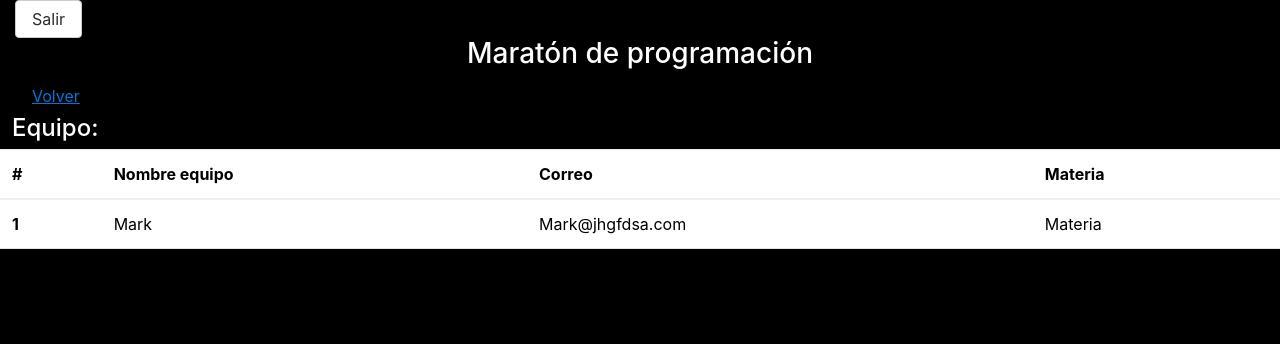
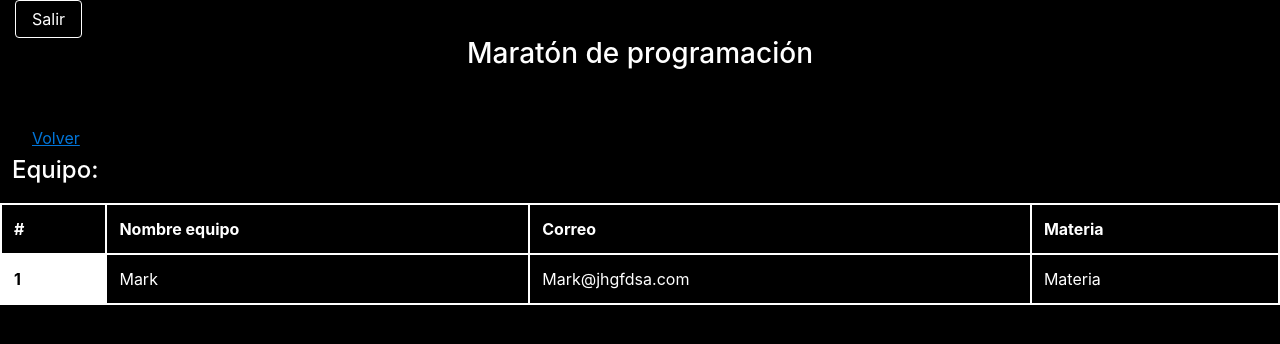
Before and after one commit to Jhojan98/InscripcionMaraton, a Flask app: template app/templates/auth/equipo.html in a window 1280 px wide. Shown: the top 344 px of the page. Run offline with Flask 3, Linux system fonts and the light colour scheme; the template is opened without the code that fills it, so the values that code supplies are empty; some libraries are stand-ins or nearby versions.

Commit message:
Update equipo.css

```diff
--- a/app/static/equipo.css
+++ b/app/static/equipo.css
@@ -1,7 +1,50 @@
 body {
     background-color: black;
     color: white;
-    margin: 0; /* Elimina el margen predeterminado */
-    padding: 0; /* Elimina el relleno predeterminado */
-    overflow-x: hidden; /* Evita el deslizador lateral */
 }
+
+
+h3 {
+    text-align: center;
+    margin-bottom: 50px;
+}
+
+h4 {
+    margin-bottom: 20px
+}
+
+a[name="btnSalir"].btn-secondary {
+    background-color: black;
+    color: #ffffff;
+    border-color: #ffffff;
+}
+
+button[name="btnVolver"] {
+    margin-bottom: 20px
+}
+
+
+/* Estilo para la tabla */
+.table {
+    background-color: black;
+    color: white;
+    border: 2px solid white;
+}
+
+/* Estilo para las celdas del encabezado de la tabla */
+.table thead th {
+    background-color: black;
+    color: white;
+    border: 2px solid white;
+}
+
+/* Estilo para las celdas del cuerpo de la tabla */
+.table tbody td {
+    background-color: rgb(0, 0, 0);
+    color: white;
+    border: 2px solid white;
+}
+
+.table tbody tr:hover {
+    background-color: #53175d; /* Cambia a otro color al pasar el cursor */
+}
```
